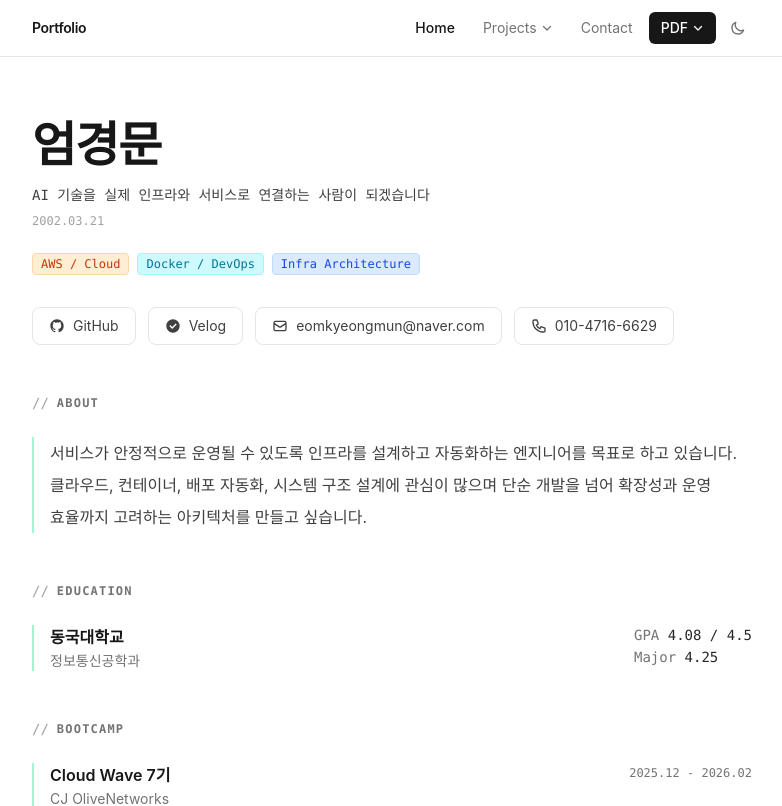
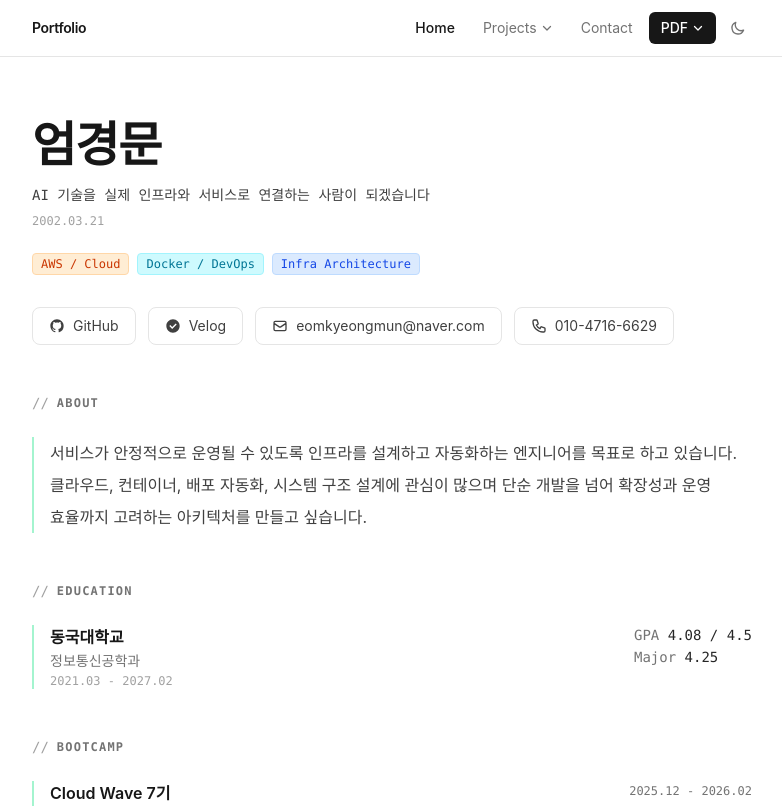
Before and after one commit to eomkyeongmun/my-portfolio, a Next.js app: page / in a window 1280 px wide. Shown: the top 806 px of the page, without its empty margins (248-1030 px from the left). Built offline with nearby package versions, Linux system fonts and the light colour scheme; a web font is replaced by a local one.

Commit message:
chore(data): education 섹션에 재학 기간 추가
Co-Authored-By: Claude Sonnet 4.6 <noreply@anthropic.com>

```diff
--- a/src/app/page.tsx
+++ b/src/app/page.tsx
@@ -138,6 +138,9 @@ export default function Home() {
               <div>
                 <p className="font-semibold text-neutral-900 dark:text-neutral-100">{profile.education.school}</p>
                 <p className="text-sm text-neutral-500 dark:text-neutral-400 mt-0.5">{profile.education.major}</p>
+                {profile.education.period && (
+                  <p className="font-mono text-xs text-neutral-400 dark:text-neutral-500 mt-0.5">{profile.education.period}</p>
+                )}
               </div>
               <div className="sm:ml-auto font-mono text-sm text-neutral-500 dark:text-neutral-400 space-y-0.5">
                 <p>GPA <span className="text-neutral-800 dark:text-neutral-200">{profile.education.gpa}</span></p>
--- a/src/data/profile.ts
+++ b/src/data/profile.ts
@@ -1,6 +1,7 @@
 export interface Education {
   school: string;
   major: string;
+  period?: string;
   gpa: string;
   majorGpa: string;
 }
@@ -47,6 +48,7 @@ export const profile: Profile = {
   education: {
     school: "동국대학교",
     major: "정보통신공학과",
+    period: "2021.03 - 2027.02",
     gpa: "4.08 / 4.5",
     majorGpa: "4.25",
   },
```
